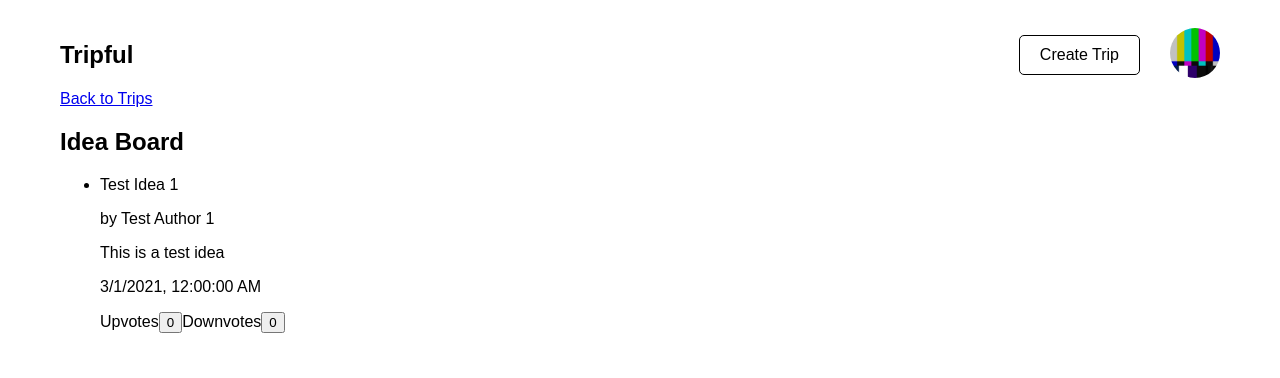
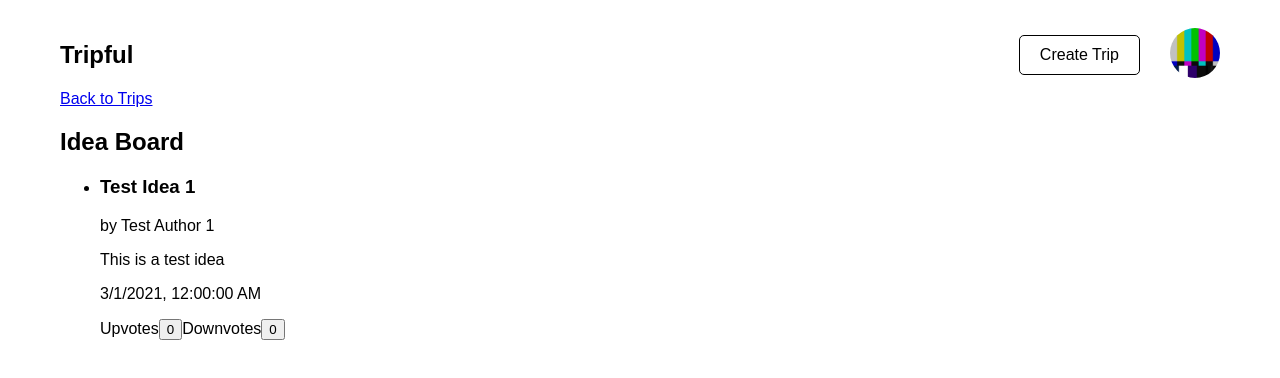
Before and after one commit to ethanratnofsky/Tripful, a React app in the folder frontend/: page /trip/1 in a window 1280 px wide. Shown: the top 378 px of the page. Built offline with nearby package versions, Linux system fonts and the light colour scheme; no server answers; sample sign-in values are in the browser's storage.

Commit message:
Make idea title h3

```diff
--- a/frontend/src/pages/Trip.js
+++ b/frontend/src/pages/Trip.js
@@ -84,7 +84,7 @@ const Trip = () => {
                         {ideas.map((idea, index) => (
                             <li key={index}>
                                 <div className="idea">
-                                    <p className="idea-title">{idea.title}</p>
+                                    <h3 className="idea-title">{idea.title}</h3>
                                     <p className="idea-author">
                                         by {idea.author}
                                     </p>
```
